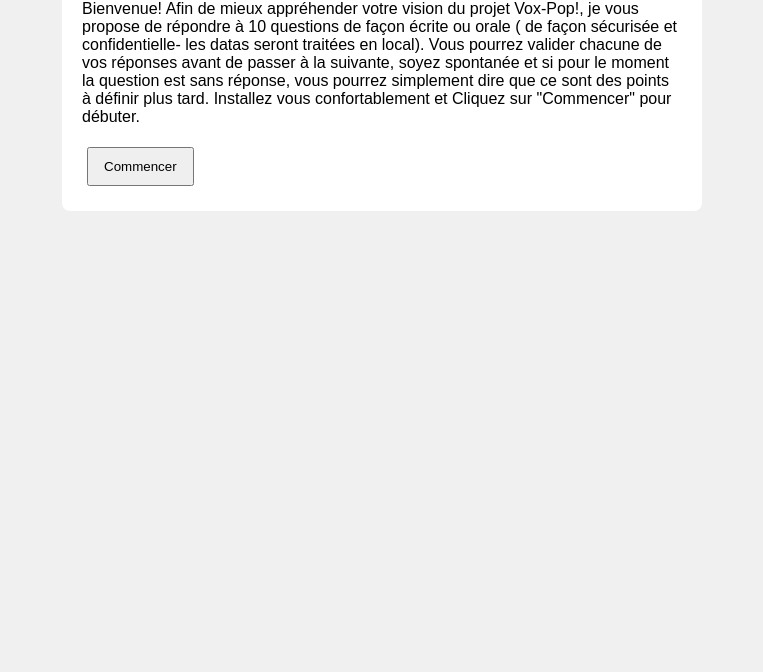
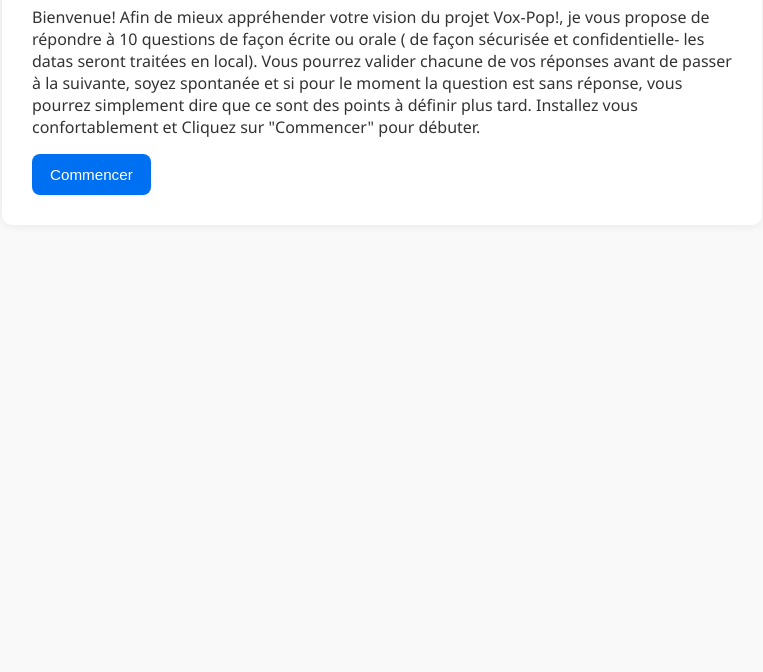
Before and after one commit to AlexV-hub/voxpop-audio-form1, a plain HTML site: page index.html in a window 1280 px wide. Shown: the part 128-800 px from the top of the page, without its empty margins (258-1021 px from the left). Drawn offline with nearby package versions, Linux system fonts and the light colour scheme; no server answers.

Commit message:
Update style.css

```diff
--- a/style.css
+++ b/style.css
@@ -1,22 +1,67 @@
-
 body {
-  font-family: Arial, sans-serif;
-  background: #f0f0f0;
+  font-family: "Segoe UI", Tahoma, Geneva, Verdana, sans-serif;
+  background-color: #f9f9f9;
+  color: #333;
+  margin: 0;
   padding: 20px;
 }
+
 .container {
-  max-width: 600px;
-  margin: auto;
-  background: white;
-  padding: 20px;
+  max-width: 700px;
+  margin: 0 auto;
+  background: #ffffff;
+  padding: 30px;
+  border-radius: 10px;
+  box-shadow: 0 0 12px rgba(0, 0, 0, 0.08);
+}
+
+h1, h2 {
+  color: #222;
+  margin-bottom: 20px;
+}
+
+#intro-section,
+#question-section,
+#thank-you {
+  transition: all 0.3s ease-in-out;
+}
+
+textarea, input[type="email"] {
+  width: 100%;
+  padding: 12px;
+  margin-top: 10px;
+  margin-bottom: 20px;
+  border: 1px solid #ccc;
   border-radius: 8px;
+  font-size: 1em;
+  resize: vertical;
+  box-sizing: border-box;
 }
-textarea {
+
+button {
+  background-color: #0070f3;
+  color: white;
+  padding: 12px 18px;
+  border: none;
+  border-radius: 8px;
+  margin-right: 10px;
+  font-size: 0.95em;
+  cursor: pointer;
+  transition: background-color 0.3s ease;
+}
+
+button:hover {
+  background-color: #005ec1;
+}
+
+audio {
+  margin-top: 20px;
   width: 100%;
-  height: 100px;
-  margin: 10px 0;
 }
-button {
-  margin: 5px;
-  padding: 10px 15px;
+
+#thank-you {
+  text-align: center;
+  font-size: 1.2em;
+  color: #0070f3;
+  margin-top: 40px;
 }
```
